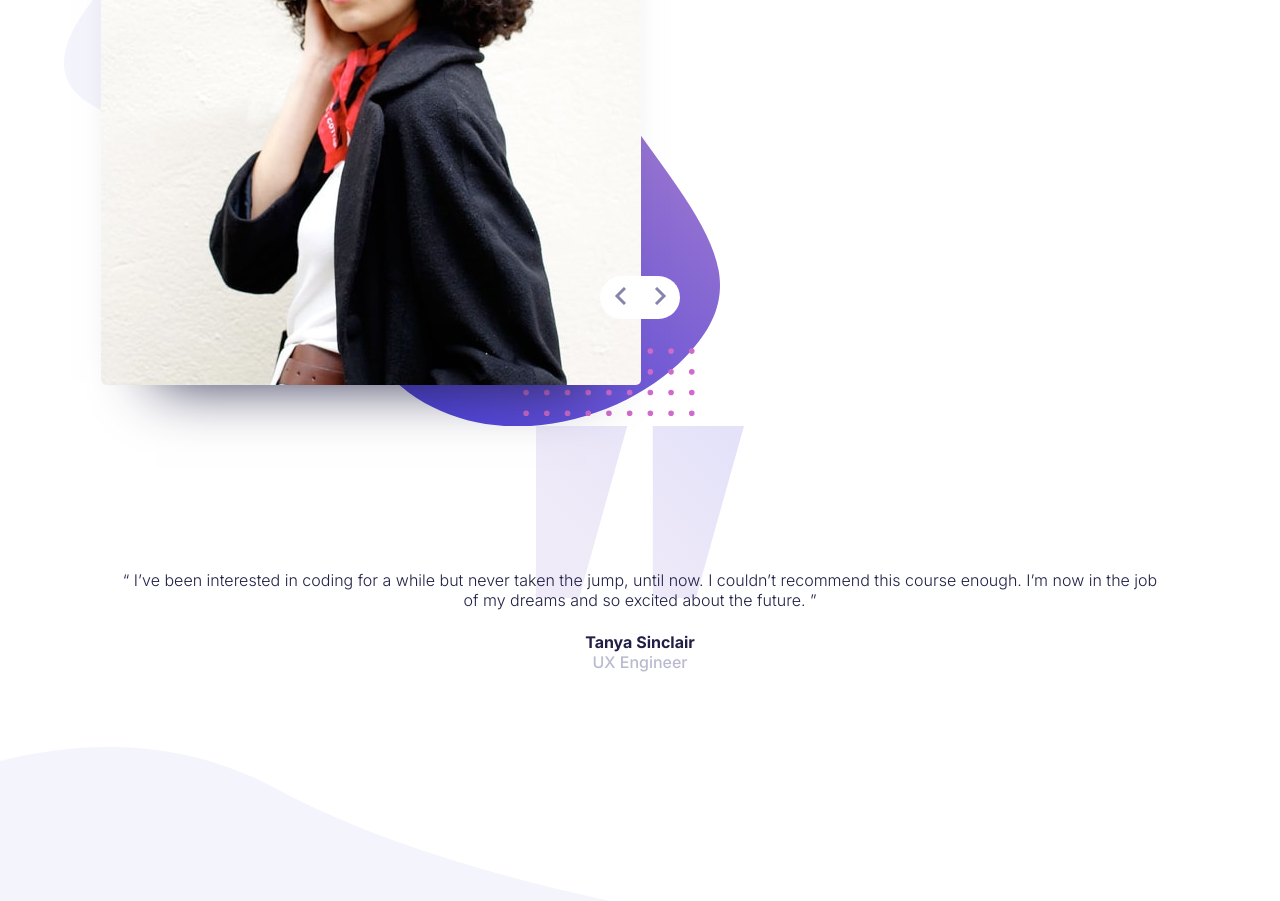
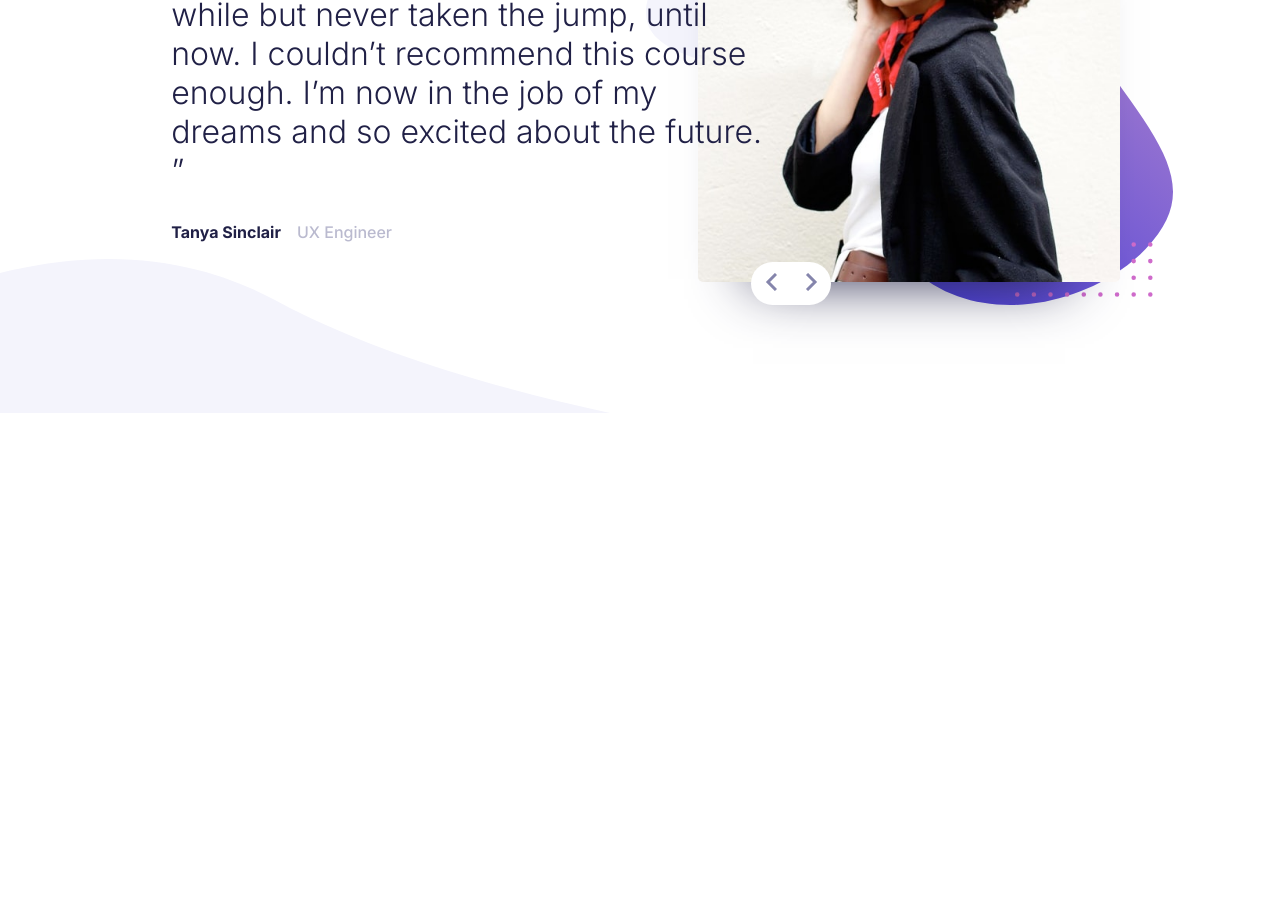
Before and after one commit to jorgeemzu/BootCamp-Testimonial-FrontendMentor, a plain HTML site: page index.html in a window 1280 px wide. Shown: the part 240-1141 px from the top of the page. After the commit the page ends 800 px from the top, so only its background shows below. Drawn offline with Linux system fonts and the light colour scheme.

Commit message:
add desktop version layout corrections

```diff
--- a/index.html
+++ b/index.html
@@ -20,15 +20,16 @@
 
   <header>
     <div class="slaider">
-      <div class="wrapper">
+
+        <div class="slaid ">
+          <div class="flex">
+            <div class="slaid__top">
+              <div class="slaid__img">
+                <img src="images/image-tanya.jpg" alt="Tanya_Sinclair">
                   <div class="btns">
                     <button class="btn__left" ><svg xmlns="http://www.w3.org/2000/svg" width="12" height="18"><path fill="none" stroke="#8585AC" stroke-width="3" d="M11 1L3 9l8 8"/></svg></button>
                     <button class="btn__rigth" ><svg xmlns="http://www.w3.org/2000/svg" width="13" height="18"><path fill="none" stroke="#8585AC" stroke-width="3" d="M2 1l8 8-8 8"/></svg></button>
                   </div>
-        <div class="slaid">
-            <div class="slaid__top">
-              <div class="slaid__img">
-                <img src="images/image-tanya.jpg" alt="Tanya_Sinclair">
                 </div>
             </div>
             <div class="slaid__text container">
@@ -44,12 +45,19 @@
                 <p> UX Engineer</p>
               </div>
             </div>
+
+          </div>
         </div>
 
-        <div class="slaid">
+        <div class="slaid ">
+          <div class="flex">
             <div class="slaid__top">
               <div class="slaid__img">
                 <img src="images/image-john.jpg" alt="Jhon">
+                <div class="btns">
+                  <button class="btn__left" ><svg xmlns="http://www.w3.org/2000/svg" width="12" height="18"><path fill="none" stroke="#8585AC" stroke-width="3" d="M11 1L3 9l8 8"/></svg></button>
+                  <button class="btn__rigth" ><svg xmlns="http://www.w3.org/2000/svg" width="13" height="18"><path fill="none" stroke="#8585AC" stroke-width="3" d="M2 1l8 8-8 8"/></svg></button>
+                </div>
               </div>
 
             </div>
@@ -66,15 +74,17 @@
                 <p> Junior Front-end Developerr</p>
               </div>
             </div>
+
           </div>
       </div>
 
+
     </div>
+  </header>
+
   <img class="curve" src="images/pattern-curve.svg" alt="">
 
   <script src="script.js"></script>
-  </header>
-
 
 
 
--- a/script.js
+++ b/script.js
@@ -3,8 +3,8 @@ let slideImg = document.querySelectorAll('.slaid__img img'),
     slideTextName = document.querySelectorAll('.text__testimonial--info h2'),
     slideTextProf = document.querySelectorAll('.text__testimonial--info p'),
     slide = document.querySelectorAll('.slaid'),
-    arrowLeft = document.querySelector('.btn__left'),
-    arrowRigth = document.querySelector('.btn__rigth'),
+    arrowLeft = document.querySelectorAll('.btn__left'),
+    arrowRigth = document.querySelectorAll('.btn__rigth'),
     current = 0;
 
 
@@ -36,7 +36,9 @@ let slideImg = document.querySelectorAll('.slaid__img img'),
             current ++;
         }
 
-        arrowRigth.addEventListener('click', () =>{
+         arrowRigth.forEach((btn) =>{
+
+             btn.addEventListener('click', () =>{
 
                  if (current === slide.length - 1){
                      current = -1;
@@ -44,8 +46,13 @@ let slideImg = document.querySelectorAll('.slaid__img img'),
 
                  goRight();
              })
+         })
 
-        arrowLeft.addEventListener('click', () =>{
+
+
+        arrowLeft.forEach((btn) =>{
+
+            btn.addEventListener('click', () =>{
                 if (current === 0){
                     current = slide.length;
 
@@ -53,5 +60,6 @@ let slideImg = document.querySelectorAll('.slaid__img img'),
 
                 goLeft();
             })
+        })
 
         startSlide();
--- a/styles.css
+++ b/styles.css
@@ -22,7 +22,7 @@ body{
 
 header{
    padding-top: 3em;
-   height: 100vh;
+   /* height: 100vh; */
 }
 
 img, svg{
@@ -35,13 +35,11 @@ img, svg{
     position: relative;
 }
 
-.slaid{
+/* .slaid{
     margin-bottom: 4.7em;
-    /* height: 100vh; */
+     height: 100vh;
     transition:  3s ease ;
-}
-
-
+} */
 
 .slaider, .container{
     width: 90%;
@@ -54,14 +52,8 @@ img, svg{
     background-image: url('images/pattern-bg.svg');
     background-repeat: no-repeat;
     background-size: contain;
+    position: relative;
 
-}
-
-.slide1 .slaid__img .img{
-    background-image: url('images/image-tanya.jpg');
-    background-size: cover;
-    background-position: center;
-    background-repeat: no-repeat;
 }
 
 .slaid__img{
@@ -74,8 +66,6 @@ img, svg{
 
 }
 
-
-
 .btns{
     margin-top: -1.5em;
     position: absolute;
@@ -86,7 +76,7 @@ img, svg{
     align-items: center;
     justify-content: space-between;
     left: calc(50% - 40px);
-    top: 57%;
+
 }
 
 .btn__left,
@@ -100,8 +90,6 @@ img, svg{
     cursor: pointer;
     outline: none;
 }
-
-
 
 .slaid__text{
     text-align: center;
@@ -130,4 +118,67 @@ img, svg{
 
 .curve{
     display: block;
+
 }
+
+@media (min-width: 960px){
+
+    header{
+        padding: 3em;
+    }
+
+    .flex{
+        display: flex;
+        align-items: center;
+        flex-direction: row-reverse;
+        justify-content: space-evenly;
+    }
+
+    .slaid{
+        margin-bottom: 0;
+    }
+
+    .slaid__top{
+        width: 100%;
+    }
+
+    .slaid__img{
+        padding: 3.3em;
+    }
+
+    .slaid__text{
+        text-align: left;
+        margin-left: 4em;
+    }
+
+    .slaid__text img{
+        margin-left: 10em;
+    }
+
+    .text__testimonial{
+        margin-right: -8em;
+        margin-bottom: 2em;
+    }
+
+    .text__testimonial p{
+        font-size: 2rem;
+
+    }
+
+    .text__testimonial--info{
+        display: flex;
+
+    }
+
+    .text__testimonial--info h2{
+        margin-right: 1em;
+    }
+
+    .btns{
+        left: 20%;
+    }
+
+    .curve{
+        margin-top: -8em;
+    }
+}
```
Lines whose indentation alone changed are shown as unchanged.
